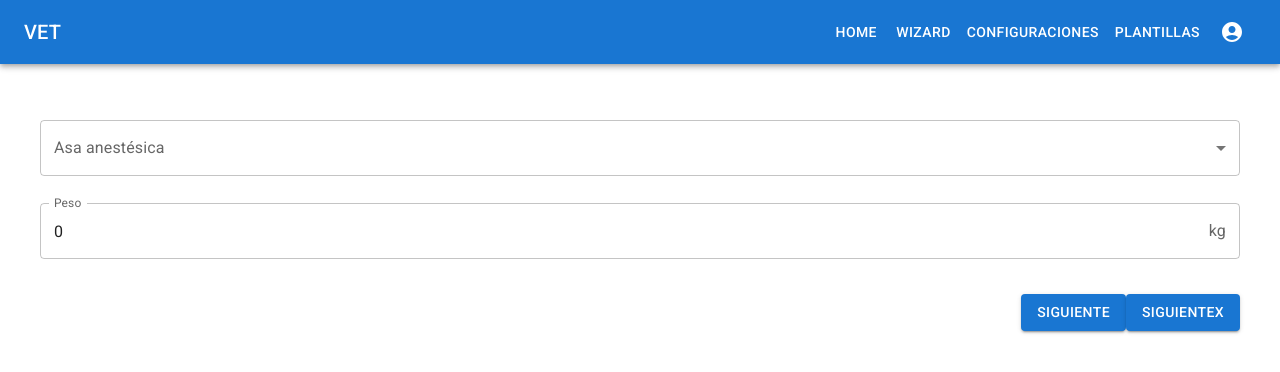
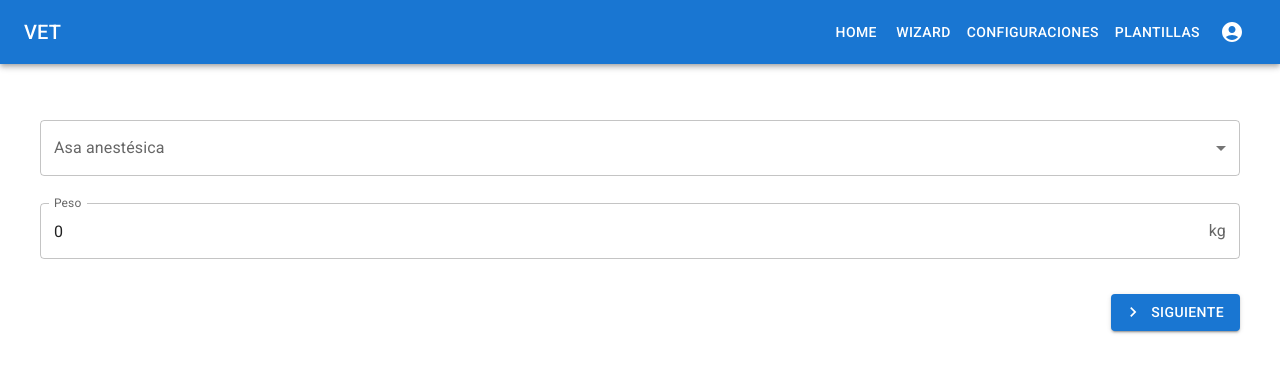
Before and after one commit to fpalorma/vet-anestesia, a Next.js app: page /drugs-wizard in a window 1280 px wide. Shown: the top 372 px of the page. Built offline with nearby package versions, Linux system fonts and the light colour scheme.

Commit message:
#wizard_ver2: Validaciones

```diff
--- a/src/app/(pages)/drugs-wizard/drugs-wizard-step1.jsx
+++ b/src/app/(pages)/drugs-wizard/drugs-wizard-step1.jsx
@@ -4,16 +4,17 @@ import { WizardContext } from "./wizard-context";
 import MainForm from "@/app/components/main-form";
 import { Box, Button } from "@mui/material";
 import asas from "../../constants/asas.json";
+import NavigateNextIcon from '@mui/icons-material/NavigateNext';
 
 export default function DrugWizardStep1() {
     const mainForm = useForm({ mode: "onBlur" });
-    const { watch ,handleSubmit } = mainForm;
+    const { getValues, formState: { isDirty, isValid, errors }, watch, reset, handleSubmit, control } = mainForm;
 
     const { asaObj, drugObj, weightObj, stepObj } = useContext(WizardContext);
     const [, setWeightState] = weightObj;
     const [selectedAsa, setSelectedAsa] = asaObj;
-    const [activeStep, setActiveStep] = stepObj;
-    const [drugs, setDrugs] = drugObj;
+    const [, setActiveStep] = stepObj;
+    const [drugs,] = drugObj;
 
     const { weight } = watch();
     setWeightState(weight)
@@ -21,10 +22,6 @@ export default function DrugWizardStep1() {
     const filteredSelectedAsa = asas.find(a => a.id === asa);
     setSelectedAsa(filteredSelectedAsa);
 
-
-    function checkBeforeNext(){
-        alert('pass')
-    }
 
     return (
         <>
@@ -39,11 +36,10 @@ export default function DrugWizardStep1() {
 
                 }}
             >
-            <Button variant="contained" onClick={() => setActiveStep(1)} >
+                <Button
+                startIcon={<NavigateNextIcon />}
+                variant="contained" onClick={handleSubmit(() => setActiveStep(1))} >
                     Siguiente
-            </Button>
-            <Button variant="contained" onClick={() => handleSubmit(checkBeforeNext())} >
-                Siguientex
                 </Button>
             </Box>
         </>
--- a/src/app/(pages)/drugs-wizard/drugs-wizard-step2.jsx
+++ b/src/app/(pages)/drugs-wizard/drugs-wizard-step2.jsx
@@ -4,11 +4,12 @@ import { useContext } from "react";
 import DrugForm from "@/app/components/drug-form";
 import { addDrugMl } from '../../utils/drugs';
 import { Box, Button } from "@mui/material";
-
+import NavigateNextIcon from '@mui/icons-material/NavigateNext';
+import NavigateBeforeIcon from '@mui/icons-material/NavigateBefore';
 
 
 export default function DrugWizardStep2() {
-    const {  drugObj, weightObj, stepObj } = useContext(WizardContext);
+    const { drugObj, weightObj, stepObj } = useContext(WizardContext);
     const [weightState,] = weightObj;
     const [, setActiveStep] = stepObj;
     const [drugs, setDrugs] = drugObj;
@@ -41,17 +42,19 @@ export default function DrugWizardStep2() {
                     marginTop: 3,
                     display: 'flex',
                     justifyContent: 'flex-end'
-
                 }}
             >
-            <Button sx={{marginX:1}} variant="contained" onClick={() => setActiveStep(0)} >
+                <Button
+                    startIcon={<NavigateBeforeIcon />}
+                    sx={{ marginX: 1 }} variant="contained" onClick={() => setActiveStep(0)} >
                     Volver
                 </Button>
-            <Button variant="contained" onClick={() => setActiveStep(2)} >
+                <Button
+                    startIcon={<NavigateNextIcon />}
+                    variant="contained" onClick={() => setActiveStep(2)} >
                     Siguiente
                 </Button>
             </Box>
-
         </Box>
     )
 }
--- a/src/app/(pages)/drugs-wizard/drugs-wizard-step3.jsx
+++ b/src/app/(pages)/drugs-wizard/drugs-wizard-step3.jsx
@@ -2,11 +2,12 @@ import { WizardContext } from "./wizard-context";
 import { useContext } from "react";
 import { Box, Button } from "@mui/material";
 import DrugList from "@/app/components/drug-list";
-
+import NavigateBeforeIcon from '@mui/icons-material/NavigateBefore';
+import PaidIcon from '@mui/icons-material/Paid';
 
 export default function DrugWizardStep3() {
-    const {drugObj , stepObj } = useContext(WizardContext);
-    const [activeStep, setActiveStep] = stepObj;
+    const { drugObj, stepObj } = useContext(WizardContext);
+    const [, setActiveStep] = stepObj;
     const [drugs, setDrugs] = drugObj;
 
 
@@ -30,10 +31,14 @@ export default function DrugWizardStep3() {
 
                 }}
             >
-            <Button sx={{marginX:1}} variant="contained" onClick={() => setActiveStep(1)} >
+                <Button
+                    startIcon={<NavigateBeforeIcon />}
+                    sx={{ marginX: 1 }} variant="contained" onClick={() => setActiveStep(1)} >
                     Volver
                 </Button>
-            <Button variant="contained" onClick={() => setActiveStep(3)} >
+                <Button
+                    startIcon={<PaidIcon />}
+                    variant="contained" onClick={() => setActiveStep(3)} >
                     Ver presupuesto
                 </Button>
             </Box>
```
Lines whose indentation alone changed are shown as unchanged.
